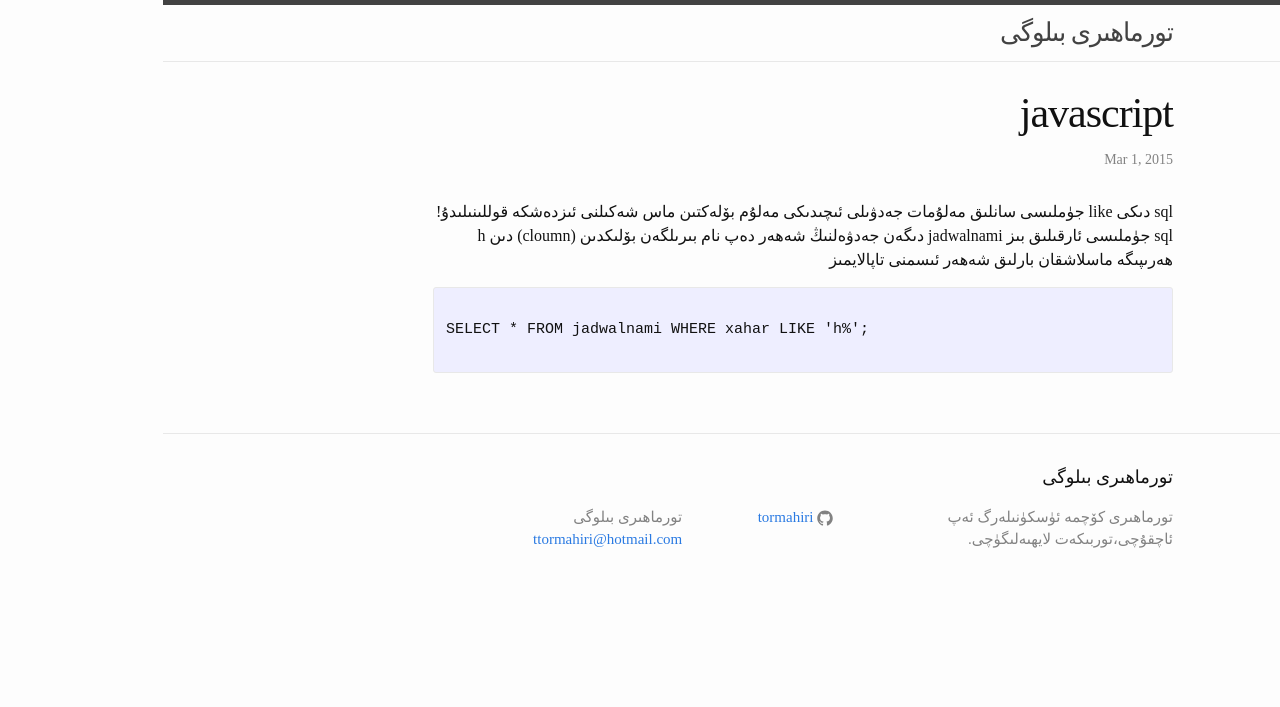
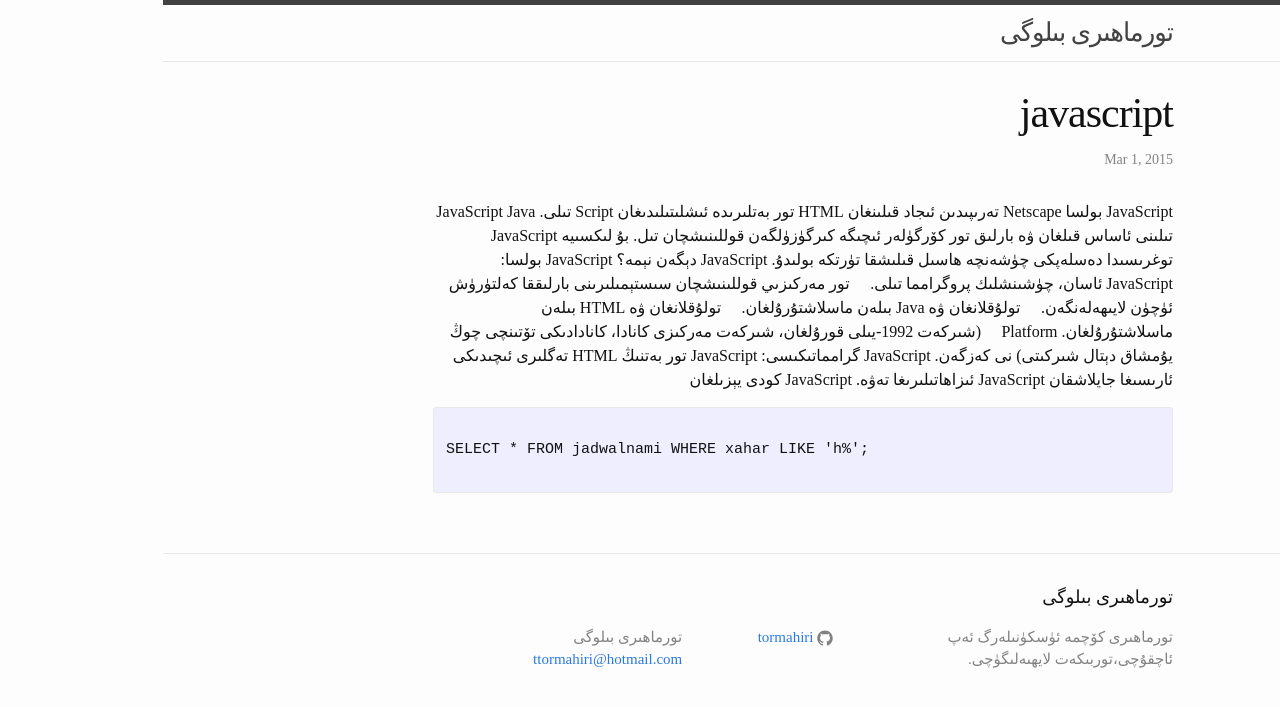
Before and after one commit to tormahiri/blog, a Jekyll site: the page built from _posts/2015-3-1-javascript1.markdown, in a window 1280 px wide. Shown: the top 707 px of the page. Built offline with Jekyll 4.4.1, drawn with Linux system fonts in a browser that asks for light colours.

Commit message:
Update 2015-3-1-javascript1.markdown

```diff
--- a/_posts/2015-3-1-javascript1.markdown
+++ b/_posts/2015-3-1-javascript1.markdown
@@ -5,7 +5,19 @@
 date: 2015-3-1 17:57
 categories: js
 ---
-sql دىكى like جۈملىسى سانلىق مەلۇمات جەدۋىلى ئىچىدىكى مەلۇم بۆلەكتىن ماس شەكىلنى ئىزدەشكە قوللىنىلىدۇ! sql جۈملىسى ئارقىلىق بىز jadwalnami دىگەن جەدۋەلنىڭ شەھەر دەپ نام بىرىلگەن بۆلىكدىن (cloumn) دىن h ھەرىپىگە ماسلاشقان بارلىق شەھەر ئىسمنى تاپالايمىز
+JavaScript بولسا Netscape تەرىپىدىن ئىجاد قىلىنغان HTML تور بەتلىرىدە ئىشلىتىلىدىغان Script تىلى.
+JavaScript  Java تىلىنى ئاساس قىلغان ۋە بارلىق تور كۆرگۈلەر ئىچىگە كىرگۈزۈلگەن قوللىنىشچان تىل. بۇ لىكسىيە JavaScript  توغرىسىدا دەسلەپكى چۈشەنچە ھاسىل قىلىشقا تۈرتكە بولىدۇ.
+JavaScript  دېگەن نېمە؟
+JavaScript  بولسا:
+	JavaScript  ئاسان، چۈشىنشلىك پروگرامما تىلى.
+	تور مەركىزىي قوللىنىشچان سىستېمىلىرىنى بارلىققا كەلتۈرۈش ئۈچۈن لايىھەلەنگەن.
+	تولۇقلانغان ۋە Java بىلەن ماسلاشتۇرۇلغان.
+	تولۇقلانغان ۋە HTML بىلەن ماسلاشتۇرۇلغان.
+	Platform (شىركەت 1992-يىلى قورۇلغان، شىركەت مەركىزى كانادا، كانادادىكى تۆتىنچى چوڭ يۇمشاق دېتال شىركىتى) نى كەزگەن.
+JavaScript گرامماتىكىسى:
+JavaScript تور بەتنىڭ HTML تەگلىرى ئىچىدىكى <script>…</script> ئارىسىغا جايلاشقان JavaScript ئىزاھاتىلىرىغا تەۋە.
+JavaScript كودى يېزىلغان <script> تېگىنى تور بېتىڭىزنىڭ ھەرقانداق ئورنىغا قويالايسىز، بىراق <head> تېگى ئارىسىدا تۇرغىنى ئەڭ ياخشى.
+تۆۋەندىكى JavaScript نىڭ ئاددى گرامماتىكىسىدىن ئىبارەت:
 <pre>
 <code>
 SELECT * FROM jadwalnami WHERE xahar LIKE 'h%';
```
